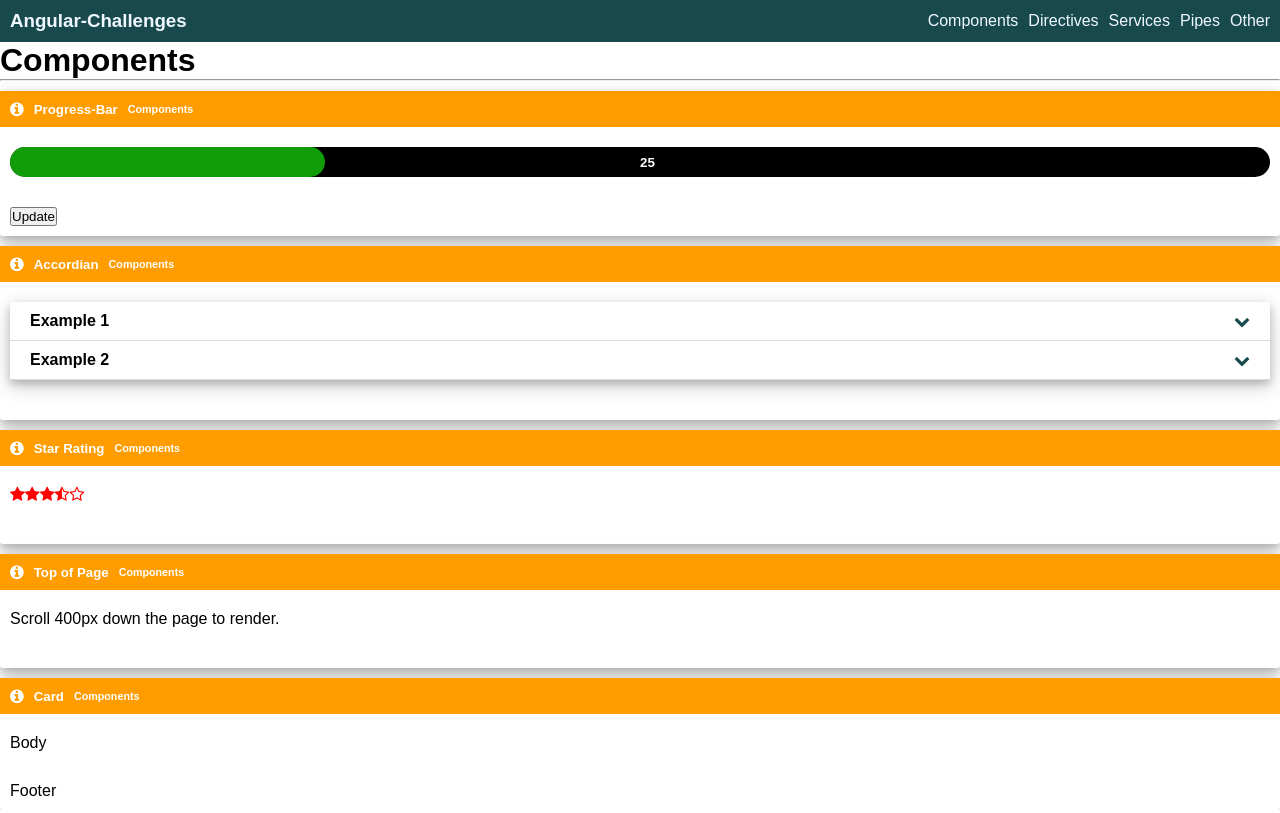
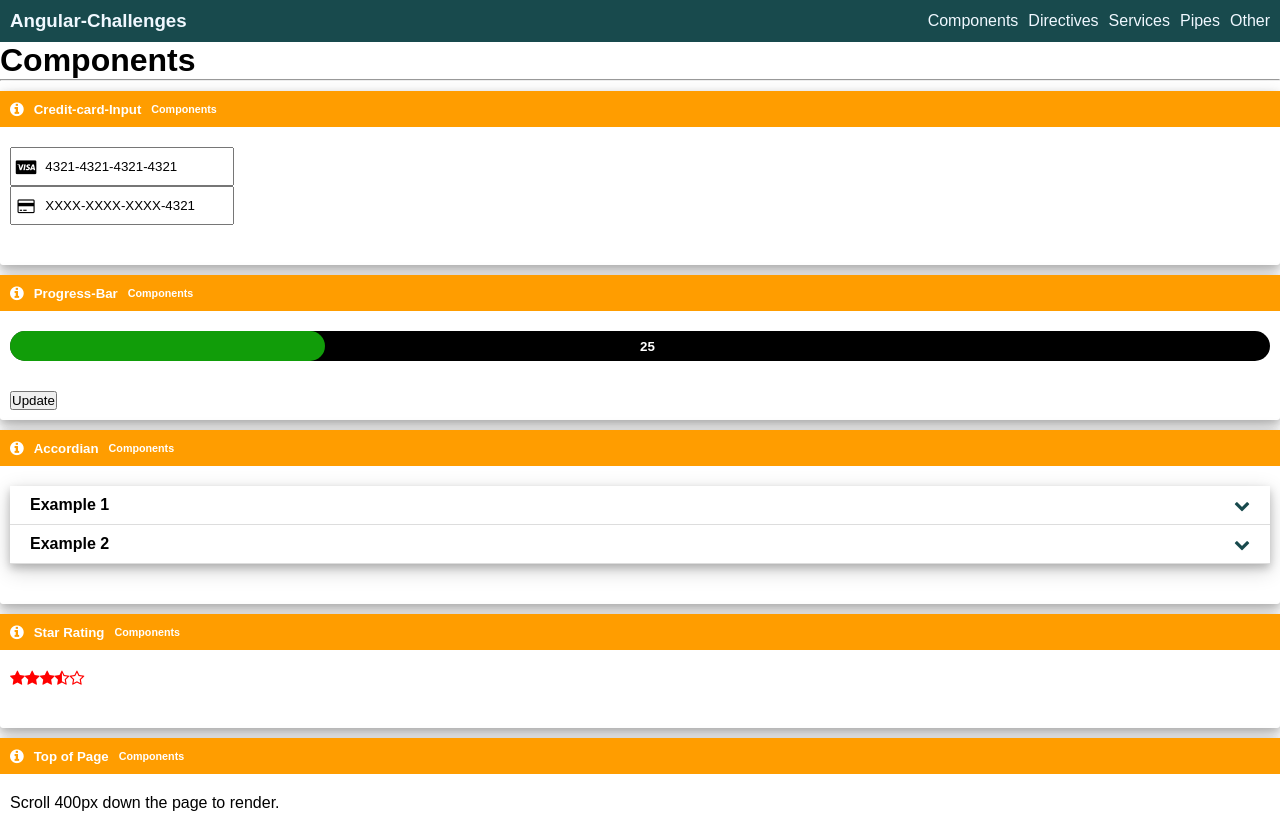
Before and after one commit to Akshaykumar4524/angular-challenges, an Angular app: page / in a window 1280 px wide. Shown: the top 813 px of the page. Built offline with nearby package versions, Linux system fonts and the light colour scheme.

Commit message:
added credit-card-input component

```diff
--- a/src/app/components/component-doc/component-doc.component.html
+++ b/src/app/components/component-doc/component-doc.component.html
@@ -1,5 +1,21 @@
 <h1>Components</h1>
-<hr>
+<hr />
+<app-card
+  [iconClasses]="'fa fa-info-circle'"
+  [title]="'Credit-card-Input'"
+  [subTitle]="'Components'"
+>
+  <div body>
+    <app-credit-card-input
+      [creditcardNumbers]="'4321432143214321'"
+      [isReadOnly]="false"
+    ></app-credit-card-input>
+    <app-credit-card-input
+      [creditcardNumbers]="'4321432143214321'"
+      [isReadOnly]="true"
+    ></app-credit-card-input>
+  </div>
+</app-card>
 <app-card
   [iconClasses]="'fa fa-info-circle'"
   [title]="'Progress-Bar'"
--- a/src/app/components/components.module.ts
+++ b/src/app/components/components.module.ts
@@ -7,6 +7,8 @@ import { AccordionComponent } from './accordion/accordion.component';
 import { ProgressBarComponent } from './progress-bar/progress-bar.component';
 import { StartRatingComponent } from './start-rating/start-rating.component';
 import { SharedModule } from '../shared/shared.module';
+import { CreditCardInputComponent } from './credit-card-input/credit-card-input.component';
+import { FormsModule } from '@angular/forms';
 
 @NgModule({
   declarations: [
@@ -14,7 +16,8 @@ import { SharedModule } from '../shared/shared.module';
     AccordionComponent,
     ProgressBarComponent,
     StartRatingComponent,
+    CreditCardInputComponent,
   ],
-  imports: [CommonModule, ComponentsRoutingModule, SharedModule],
+  imports: [CommonModule, ComponentsRoutingModule, SharedModule, FormsModule],
 })
 export class ComponentsModule {}
--- /dev/null
+++ b/src/app/components/credit-card-input/credit-card-input.component.css
@@ -0,0 +1,20 @@
+.credit-card-container {
+  display: grid;
+  grid-gap: 10px;
+}
+
+.input-container {
+  position: relative;
+}
+
+input {
+  padding: 10px;
+  padding-left: 2.5em;
+}
+
+i {
+  position: absolute;
+  top: 50%;
+  left: 1em;
+  transform: translate(-50%, -50%);
+}
--- /dev/null
+++ b/src/app/components/credit-card-input/credit-card-input.component.html
@@ -0,0 +1,20 @@
+<div class="credit-card-container">
+  <div class="input-container">
+    <ng-container [ngSwitch]="creditcardNumbers[0]">
+      <i *ngSwitchCase="'3'" class="fa fa-cc-amex"></i>
+      <i *ngSwitchCase="'4'" class="fa fa-cc-visa"></i>
+      <i *ngSwitchCase="'5'" class="fa fa-cc-mastercard"></i>
+      <i *ngSwitchCase="'6'" class="fa fa-cc-discover"></i>
+      <i *ngSwitchDefault class="fa fa-credit-card"></i>
+    </ng-container>
+    <input
+      id="input-div"
+      type="text"
+      [(ngModel)]="creditcardNumbers"
+      [readOnly]="isReadOnly"
+      required
+      maxlength="16"
+      (change)="onChange($event)"
+    />
+  </div>
+</div>
--- /dev/null
+++ b/src/app/components/credit-card-input/credit-card-input.component.ts
@@ -0,0 +1,45 @@
+import { Component, Input, OnInit } from '@angular/core';
+
+@Component({
+  selector: 'app-credit-card-input',
+  templateUrl: './credit-card-input.component.html',
+  styleUrls: ['./credit-card-input.component.css'],
+})
+export class CreditCardInputComponent implements OnInit {
+  public inputDiv = document.getElementById('input-div');
+  constructor() {}
+  private readOnly = false;
+
+  @Input()
+  public creditcardNumbers = '';
+
+  public get isReadOnly() {
+    return this.readOnly;
+  }
+
+  @Input()
+  public set isReadOnly(value: boolean) {
+    this.readOnly = value;
+    this.creditcardNumbers = this.formatReadOnlyCCNum(this.creditcardNumbers);
+  }
+
+  public formatReadOnlyCCNum(ccNum: string): string {
+    const parts = ccNum.match(/[\s\S]{1,4}/g) || [];
+    const onlyLast4Shown = parts.map((part, index) => {
+      if (this.readOnly) {
+        if (index == parts.length - 1) {
+          return part;
+        }
+        return 'XXXX';
+      } else {
+        return part;
+      }
+    });
+    return onlyLast4Shown.join('-');
+  }
+
+  onChange(event: any) {
+    this.creditcardNumbers = this.formatReadOnlyCCNum(this.creditcardNumbers);
+  }
+  ngOnInit(): void {}
+}
```
Also changed, not shown: 1 other file (tests, documents, lock files or other folders).
